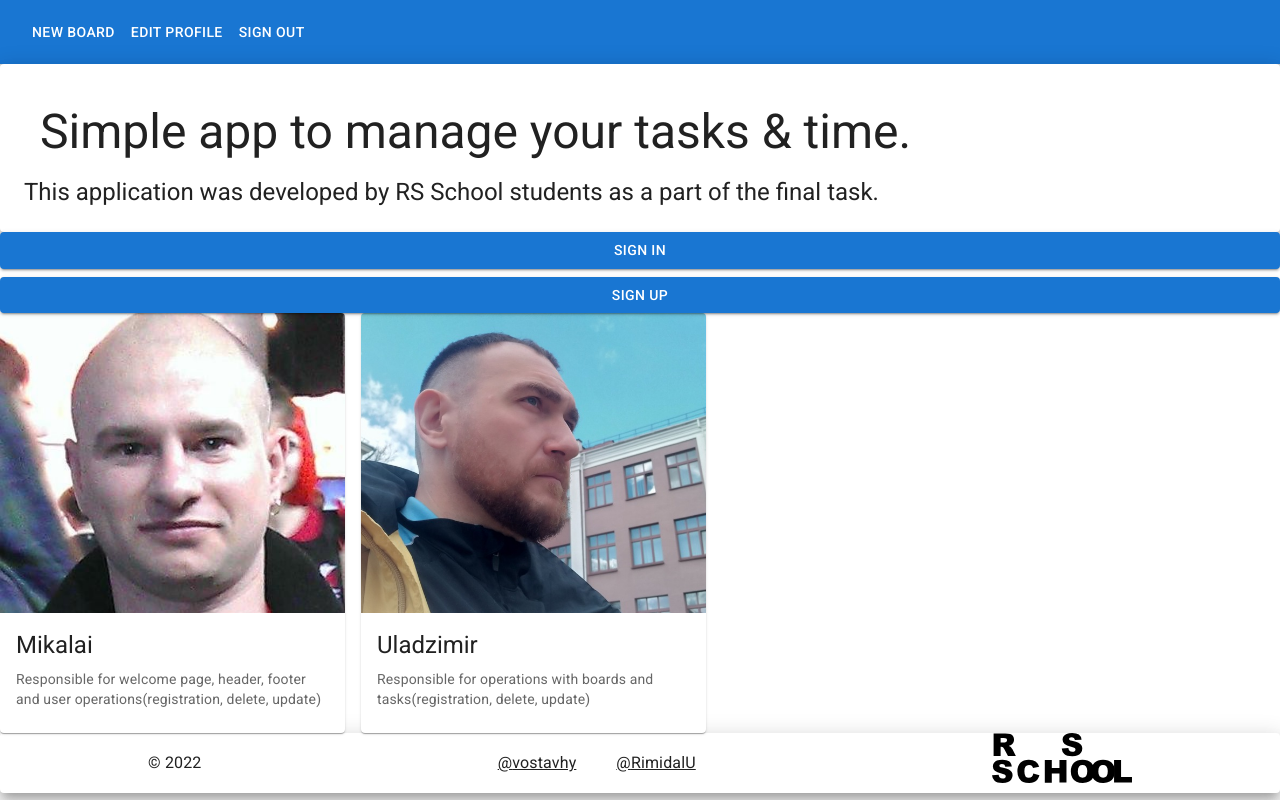
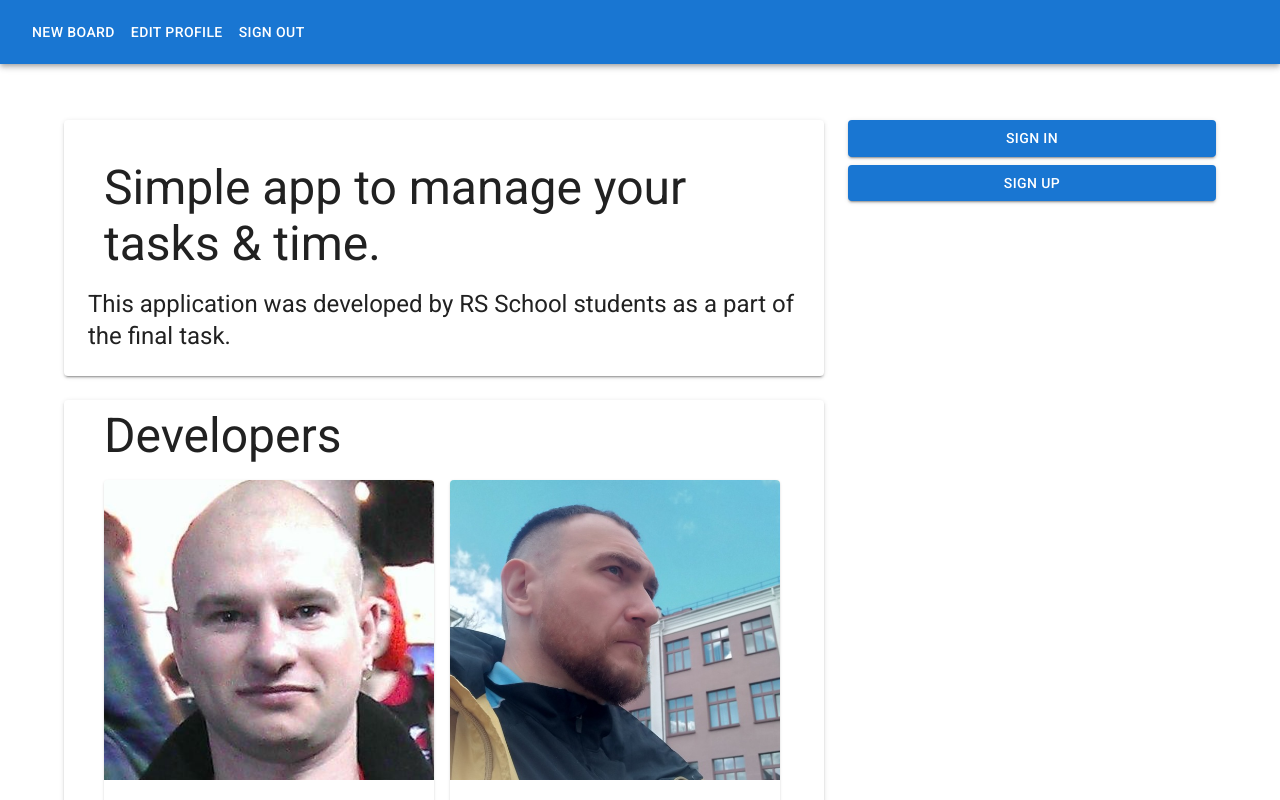
Before and after one commit to vostavhy/project-management-app, a React (Create React App) app: page / in a window 1280 px wide. Shown: the top 800 px of the page. Built offline with nearby package versions, Linux system fonts and the light colour scheme.

Commit message:
feat: implement welcome page

```diff
--- a/src/components/Footer.tsx
+++ b/src/components/Footer.tsx
@@ -41,6 +41,7 @@ function Footer() {
             backgroundImage: `url(${logo})`,
             backgroundRepeat: 'no-repeat',
             transition: 'all .3s ease-out',
+            mt: 1,
             ':hover': {
               filter:
                 'brightness(0) saturate(100%) invert(33%) sepia(96%) saturate(1105%) hue-rotate(187deg) brightness(92%) contrast(91%)',
--- a/src/components/WelcomeCreators.tsx
+++ b/src/components/WelcomeCreators.tsx
@@ -1,4 +1,4 @@
-import { Box, Card, CardContent, CardMedia, Typography } from '@mui/material';
+import { Box, Card, CardContent, CardMedia, Paper, Typography } from '@mui/material';
 import mikalaiImg from '../static/styles/images/member1.png';
 import uladzimirImg from '../static/styles/images/member2.jpg';
 
@@ -18,9 +18,13 @@ export default function WelcomeCreators() {
   ];
 
   return (
-    <Box sx={{ display: 'flex', gap: 2, flexWrap: 'wrap' }}>
+    <Paper elevation={2}>
+      <Typography variant='h3' p={5} pt={1} pb={1}>
+        Developers
+      </Typography>
+      <Box sx={{ display: 'flex', gap: 2, flexWrap: 'wrap', p: 5, pt: 1 }}>
         {members.map((member, index) => (
-        <Card sx={{ maxWidth: 345 }} key={index}>
+          <Card sx={{ maxWidth: 330 }} key={index}>
             <CardMedia component='img' height='300' image={member.img} alt='avatar' />
             <CardContent>
               <Typography gutterBottom variant='h5' component='div'>
@@ -33,5 +37,6 @@ export default function WelcomeCreators() {
           </Card>
         ))}
       </Box>
+    </Paper>
   );
 }
--- a/src/components/WelcomeDescription.tsx
+++ b/src/components/WelcomeDescription.tsx
@@ -3,8 +3,8 @@ import { Box, Paper, Typography } from '@mui/material';
 export default function WelcomeDescription() {
   return (
     <Box>
-      <Paper elevation={12}>
-        <Typography component='h1' variant='h3' p={5} pb={2}>
+      <Paper elevation={2}>
+        <Typography variant='h3' p={5} pb={2}>
           Simple app to manage your tasks & time.
         </Typography>
         <Typography component='p' variant='h5' p={3} pt={0}>
--- a/src/pages/WelcomePage.tsx
+++ b/src/pages/WelcomePage.tsx
@@ -1,14 +1,23 @@
+import { Container, Grid } from '@mui/material';
 import WelcomeButtons from '../components/WelcomeButtons';
 import WelcomeCreators from '../components/WelcomeCreators';
 import WelcomeDescription from '../components/WelcomeDescription';
 
 function WelcomePage() {
   return (
-    <>
-      <WelcomeDescription />
-      <WelcomeButtons />
-      <WelcomeCreators />
-    </>
+    <Container sx={{ p: 7 }}>
+      <Grid container spacing={3}>
+        <Grid item xs={12} md={8}>
+          <WelcomeDescription />
+        </Grid>
+        <Grid item xs={12} md={4}>
+          <WelcomeButtons />
+        </Grid>
+        <Grid item xs={12} md={8}>
+          <WelcomeCreators />
+        </Grid>
+      </Grid>
+    </Container>
   );
 }
 
```
Lines whose indentation alone changed are shown as unchanged.
